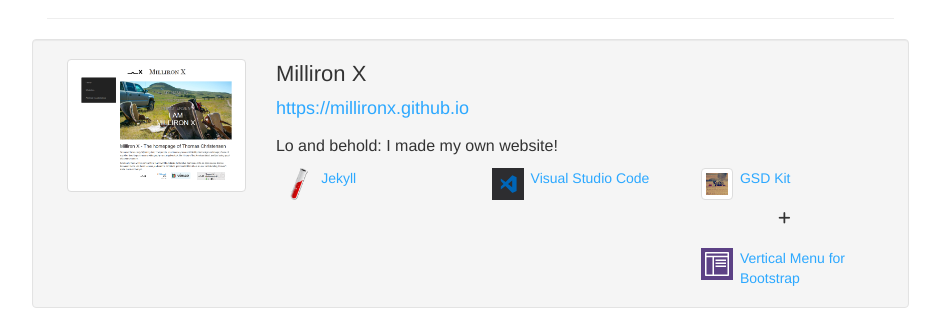
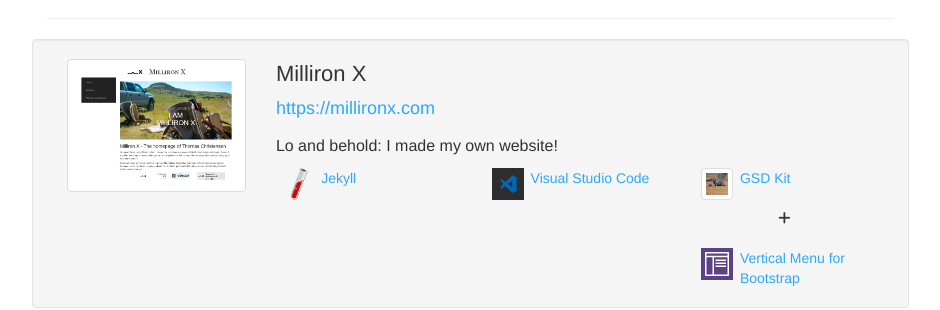
Before and after one commit to MillironX/millironx.github.io, a Jekyll site: the page built from Websites.html, in a window 1280 px wide. Shown: the part 1017-1327 px from the top of the page, without its empty margins (316-1256 px from the left). Built offline with Jekyll 4.4.1, drawn with Linux system fonts in a browser that asks for light colours; nearby versions of some CDN libraries; comment, search, counter and statistics services are not loaded.

Commit message:
Remove references to the Github pages URL

```diff
--- a/Websites.html
+++ b/Websites.html
@@ -63,7 +63,7 @@ motto: Websites
     </div>
     <div class="col-md-9">
         <h4 class="small-margins">Milliron X</h4>
-        <h5><a href="https://millironx.github.io">https://millironx.github.io</a></h5>
+        <h5><a href="https://millironx.com">https://millironx.com</a></h5>
         <p>
             Lo and behold: I made my own website!
         </p>
--- a/_config.yml
+++ b/_config.yml
@@ -20,7 +20,7 @@ description: >- # this means to ignore newlines until "baseurl:"
   my work in academia as a Chemical Engineer, as a ranch kid in Wyoming,
   and as filmmaker.
 baseurl: "" # the subpath of your site, e.g. /blog
-url: "https://millironx.github.io" # the base hostname & protocol for your site, e.g. http://example.com
+url: "https://millironx.com" # the base hostname & protocol for your site, e.g. http://example.com
 twitter_username: ""
 github_username:  millironx
 
```
Also changed, not shown: _layouts/default.html (+0 -17 lines).
